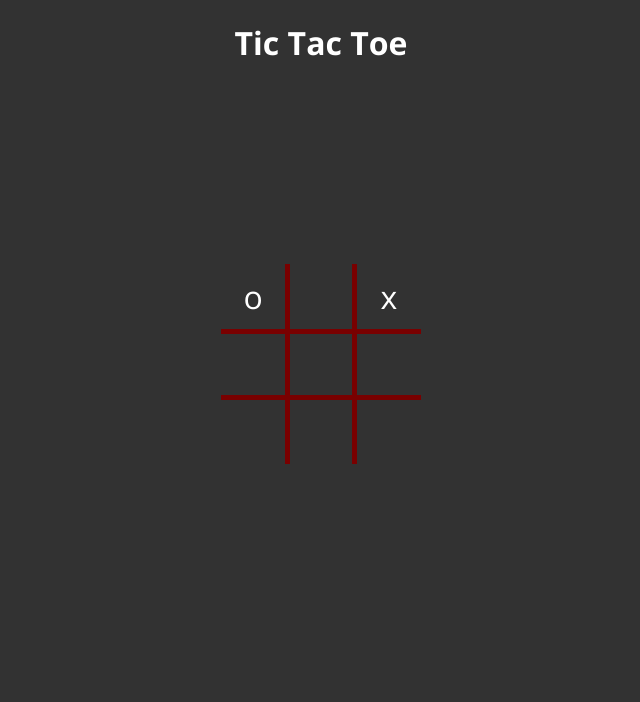
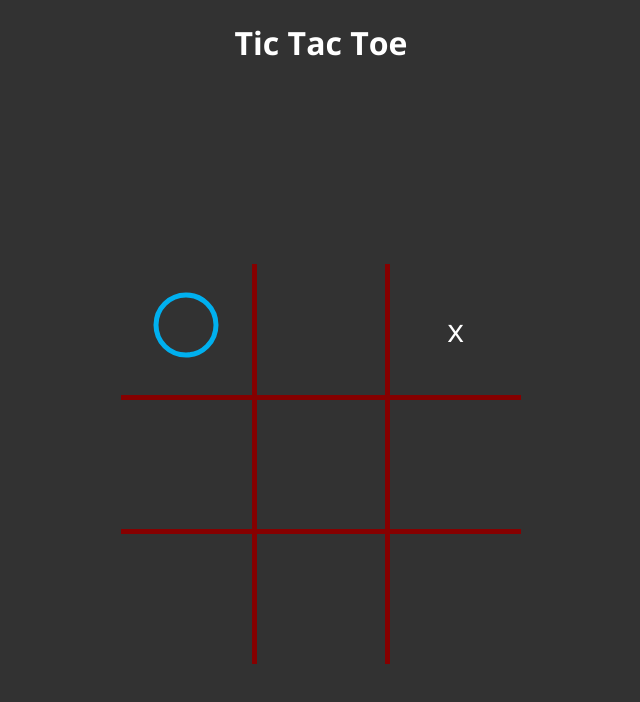
Before and after one commit to Djindustrie/tac-tac-toe-promp-enginjeering, a plain HTML site: page index.html in a window 1280 px wide. Shown: the whole page, without its empty margins (319-959 px from the left). Drawn offline with nearby package versions, Linux system fonts and the light colour scheme.

Commit message:
Add circle

```diff
--- a/script.js
+++ b/script.js
@@ -14,7 +14,7 @@ function render() {
         for (let j = 0; j < 3; j++) {
             let index = i * 3 + j;
             let cellValue = fields[index];
-            let displayValue = cellValue === 'circle' ? 'o' : cellValue === 'cross' ? 'x' : '';
+            let displayValue = cellValue === 'circle' ? generateCircleSVG() : cellValue === 'cross' ? 'x' : '';
             tableHTML += `<td>${displayValue}</td>`;
         }
         tableHTML += '</tr>';
@@ -23,3 +23,17 @@ function render() {
     tableHTML += '</table>';
     contentDiv.innerHTML = tableHTML;
 }
+
+function generateCircleSVG() {
+    const svgHTML = `
+        <svg width="70" height="70" viewBox="0 0 70 70" xmlns="http://www.w3.org/2000/svg">
+            <circle cx="35" cy="35" r="30" stroke="#00B0EF" stroke-width="5" fill="none">
+                <animate attributeName="stroke-dasharray" from="0, 188.4" to="188.4, 188.4" dur="400ms" fill="freeze" />
+            </circle>
+        </svg>
+    `;
+    return svgHTML;
+}
+
+// Beispiel: Füge den SVG-Code zu einem div mit der ID 'Content' hinzu
+document.getElementById('content').innerHTML = generateCircleSVG();
--- a/style.css
+++ b/style.css
@@ -20,8 +20,8 @@ h1 {
 /* Tabelle */
 table {
   border-collapse: collapse;
-  width: 200px;
-  height: 200px;
+  width: 400px;
+  height: 400px;
 }
 
 /* Zellen */
@@ -37,7 +37,7 @@ table {
   border-collapse: collapse;
 }
 table td {
-  border: 5px solid rgb(121, 0, 0);
+  border: 5px solid rgb(134, 0, 0);
 }
 table tr:first-child td {
   border-top: 0;
```
